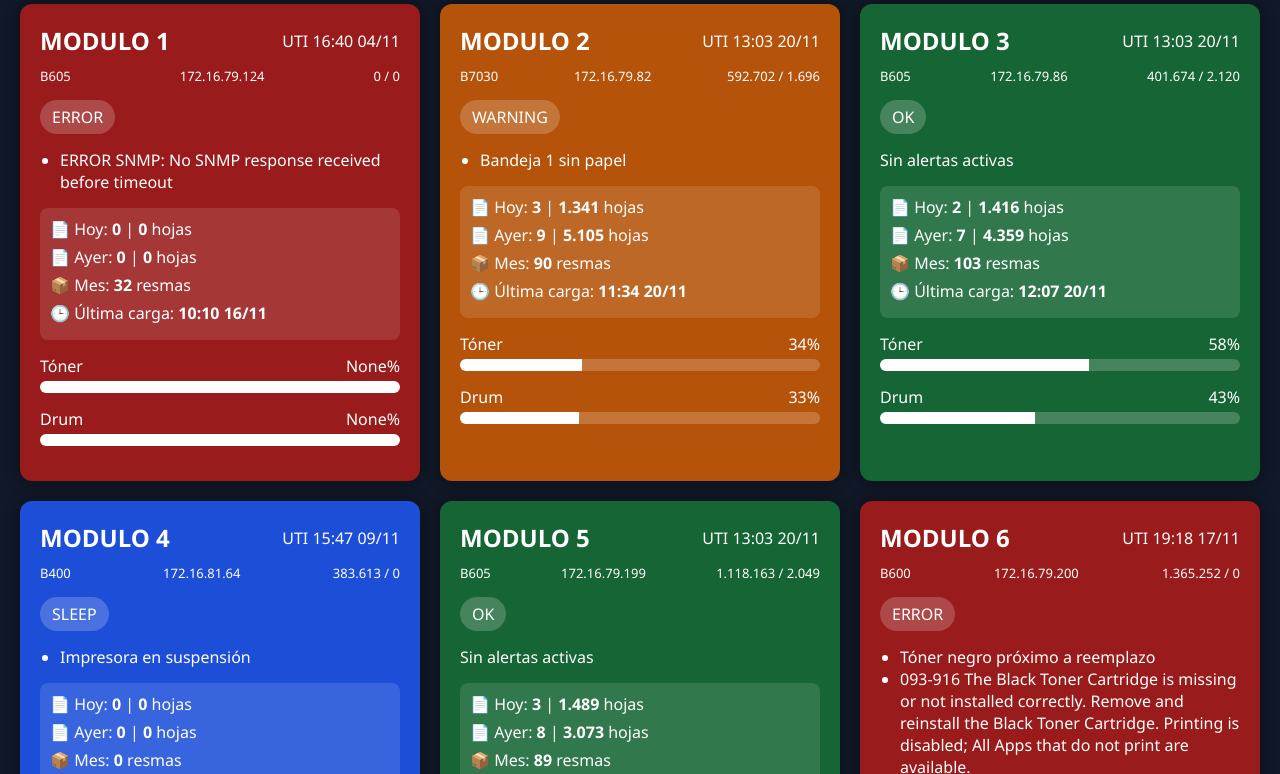
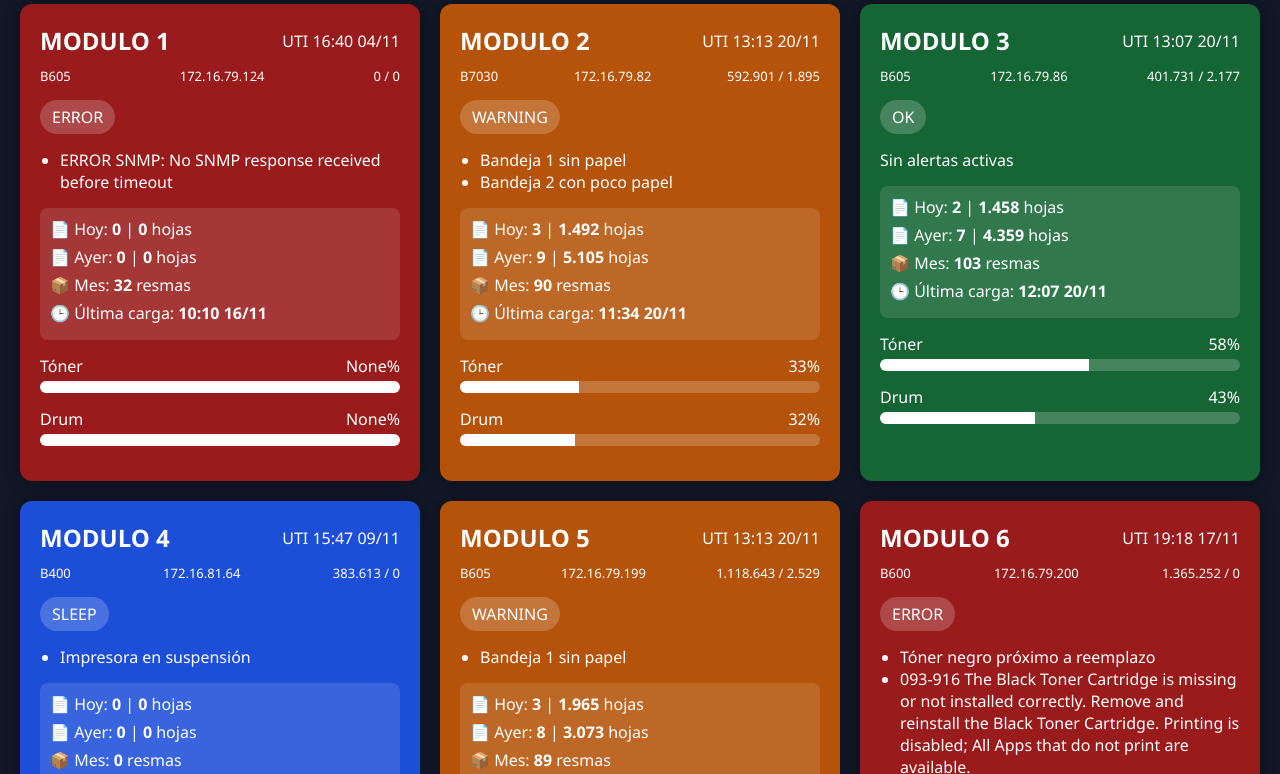
Before and after one commit to gamv-im/vde, a plain HTML site: page index.html in a window 1280 px wide. Shown: the part 79-853 px from the top of the page. Drawn offline with Linux system fonts and the light colour scheme.

Commit message:
Actualizacion automatica

```diff
--- a/index.html
+++ b/index.html
@@ -147,7 +147,7 @@ VDE - Visor de Estado
 </h1>
 
 <div id="actualizado">
-Actualizado: 2026-11-20 13:02:02
+Actualizado: 2026-11-20 13:12:01
 </div>
 
 </header>
@@ -280,7 +280,7 @@ Actualizado: 2026-11-20 13:02:02
             <h2>MODULO 2</h2>
 
             <div class="uti">
-                UTI 13:03 20/11
+                UTI 13:13 20/11
             </div>
 
         </div>
@@ -292,9 +292,9 @@ Actualizado: 2026-11-20 13:02:02
             <span>172.16.79.82</span>
 
             <span>
-                592.702
+                592.901
                 /
-                1.696
+                1.895
             </span>
 
         </div>
@@ -304,7 +304,7 @@ Actualizado: 2026-11-20 13:02:02
         </div>
 
         <div class="alertas">
-            <ul><li>Bandeja 1 sin papel</li></ul>
+            <ul><li>Bandeja 1 sin papel</li><li>Bandeja 2 con poco papel</li></ul>
         </div>
 
         <div class="stats">
@@ -314,7 +314,7 @@ Actualizado: 2026-11-20 13:02:02
                 <strong>3</strong>
                 |
                 <strong>
-                    1.341
+                    1.492
                 </strong>
                 hojas
             </div>
@@ -353,7 +353,7 @@ Actualizado: 2026-11-20 13:02:02
                 <div class="titulo-consumible">
                     <span>Tóner</span>
                     <span>
-                        34%
+                        33%
                     </span>
                 </div>
 
@@ -361,7 +361,7 @@ Actualizado: 2026-11-20 13:02:02
                     <div
                         class="barra-interna"
                         style="
-                            width:34%;
+                            width:33%;
                         ">
                     </div>
                 </div>
@@ -373,7 +373,7 @@ Actualizado: 2026-11-20 13:02:02
                 <div class="titulo-consumible">
                     <span>Drum</span>
                     <span>
-                        33%
+                        32%
                     </span>
                 </div>
 
@@ -381,7 +381,7 @@ Actualizado: 2026-11-20 13:02:02
                     <div
                         class="barra-interna"
                         style="
-                            width:33%;
+                            width:32%;
                         ">
                     </div>
                 </div>
@@ -399,7 +399,7 @@ Actualizado: 2026-11-20 13:02:02
             <h2>MODULO 3</h2>
 
             <div class="uti">
-                UTI 13:03 20/11
+                UTI 13:07 20/11
             </div>
 
         </div>
@@ -411,9 +411,9 @@ Actualizado: 2026-11-20 13:02:02
             <span>172.16.79.86</span>
 
             <span>
-                401.674
+                401.731
                 /
-                2.120
+                2.177
             </span>
 
         </div>
@@ -433,7 +433,7 @@ Actualizado: 2026-11-20 13:02:02
                 <strong>2</strong>
                 |
                 <strong>
-                    1.416
+                    1.458
                 </strong>
                 hojas
             </div>
@@ -630,14 +630,14 @@ Actualizado: 2026-11-20 13:02:02
 
     </div>
 
-    <div class="card ok">
+    <div class="card warning">
 
         <div class="cabecera-modulo">
 
             <h2>MODULO 5</h2>
 
             <div class="uti">
-                UTI 13:03 20/11
+                UTI 13:13 20/11
             </div>
 
         </div>
@@ -649,19 +649,19 @@ Actualizado: 2026-11-20 13:02:02
             <span>172.16.79.199</span>
 
             <span>
-                1.118.163
+                1.118.643
                 /
-                2.049
+                2.529
             </span>
 
         </div>
 
         <div class="badge">
-            OK
+            WARNING
         </div>
 
         <div class="alertas">
-            Sin alertas activas
+            <ul><li>Bandeja 1 sin papel</li></ul>
         </div>
 
         <div class="stats">
@@ -671,7 +671,7 @@ Actualizado: 2026-11-20 13:02:02
                 <strong>3</strong>
                 |
                 <strong>
-                    1.489
+                    1.965
                 </strong>
                 hojas
             </div>
@@ -710,7 +710,7 @@ Actualizado: 2026-11-20 13:02:02
                 <div class="titulo-consumible">
                     <span>Tóner</span>
                     <span>
-                        54%
+                        52%
                     </span>
                 </div>
 
@@ -718,7 +718,7 @@ Actualizado: 2026-11-20 13:02:02
                     <div
                         class="barra-interna"
                         style="
-                            width:54%;
+                            width:52%;
                         ">
                     </div>
                 </div>
@@ -730,7 +730,7 @@ Actualizado: 2026-11-20 13:02:02
                 <div class="titulo-consumible">
                     <span>Drum</span>
                     <span>
-                        22%
+                        21%
                     </span>
                 </div>
 
@@ -738,7 +738,7 @@ Actualizado: 2026-11-20 13:02:02
                     <div
                         class="barra-interna"
                         style="
-                            width:22%;
+                            width:21%;
                         ">
                     </div>
                 </div>
```
